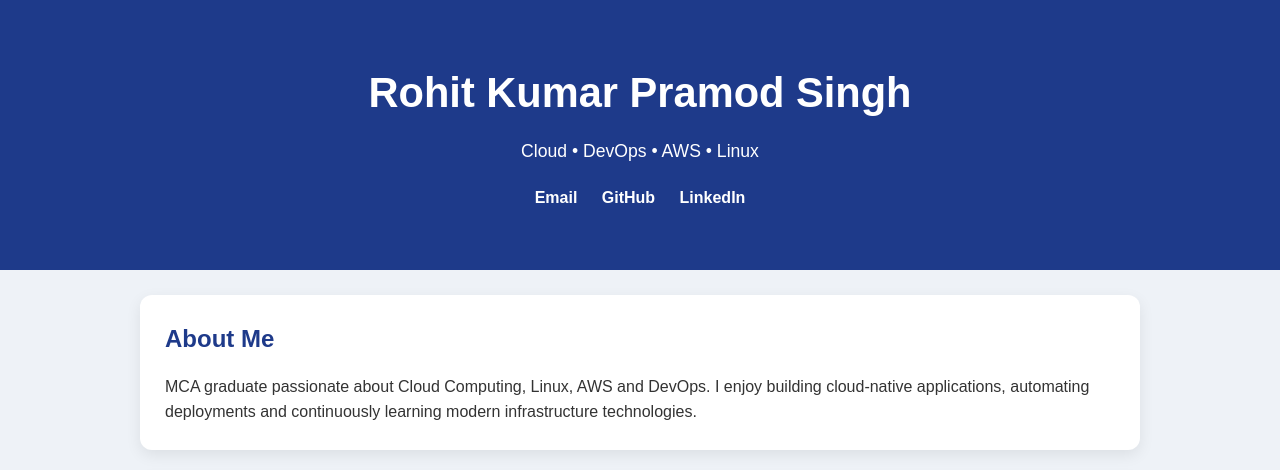
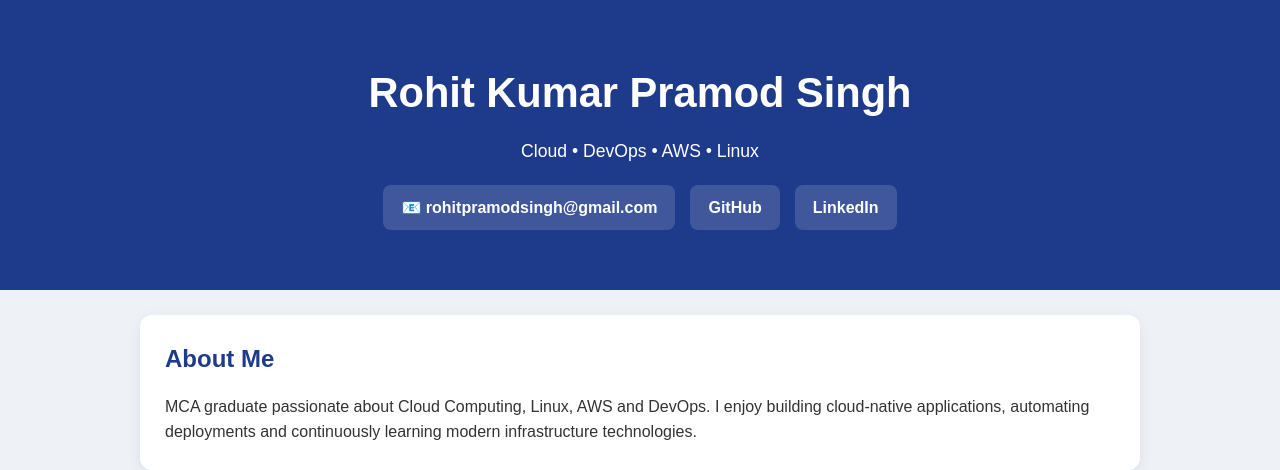
Before and after one commit to rohit-singh-3200/jenkins_ci-cd, a Flask app: page / in a window 1280 px wide. Shown: the top 470 px of the page. Run offline with Flask 3, Linux system fonts and the light colour scheme.

Commit message:
improved html

```diff
--- a/static/style/style.css
+++ b/static/style/style.css
@@ -34,15 +34,29 @@ header p{
     margin-bottom:20px;
 }
 
+.links{
+    display:flex;
+    justify-content:center;
+    align-items:center;
+    flex-wrap:wrap;
+    gap:15px;
+    margin-top:20px;
+}
+
 .links a{
+    text-decoration:none;
     color:white;
-    text-decoration:none;
-    margin:0 10px;
-    font-weight:bold;
+    background:rgba(255,255,255,0.15);
+    padding:10px 18px;
+    border-radius:8px;
+    transition:0.3s;
+    font-weight:600;
 }
 
 .links a:hover{
-    text-decoration:underline;
+    background:white;
+    color:#1e3a8a;
+    transform:translateY(-2px);
 }
 
 .card{
--- a/templates/index.html
+++ b/templates/index.html
@@ -14,7 +14,7 @@
         <p>Cloud • DevOps • AWS • Linux</p>
 
         <div class="links">
-            <a href="mailto:rohitpramodsingh@gmail.com">Email</a>
+            <a href="https://mail.google.com/mail/?view=cm&fs=1&to=rohitpramodsingh@gmail.com">📧 rohitpramodsingh@gmail.com</a>
             <a href="https://github.com/rohit-singh-3200" target="_blank">GitHub</a>
             <a href="https://www.linkedin.com/in/rohitkpsingh" target="_blank">LinkedIn</a>
         </div>
```
